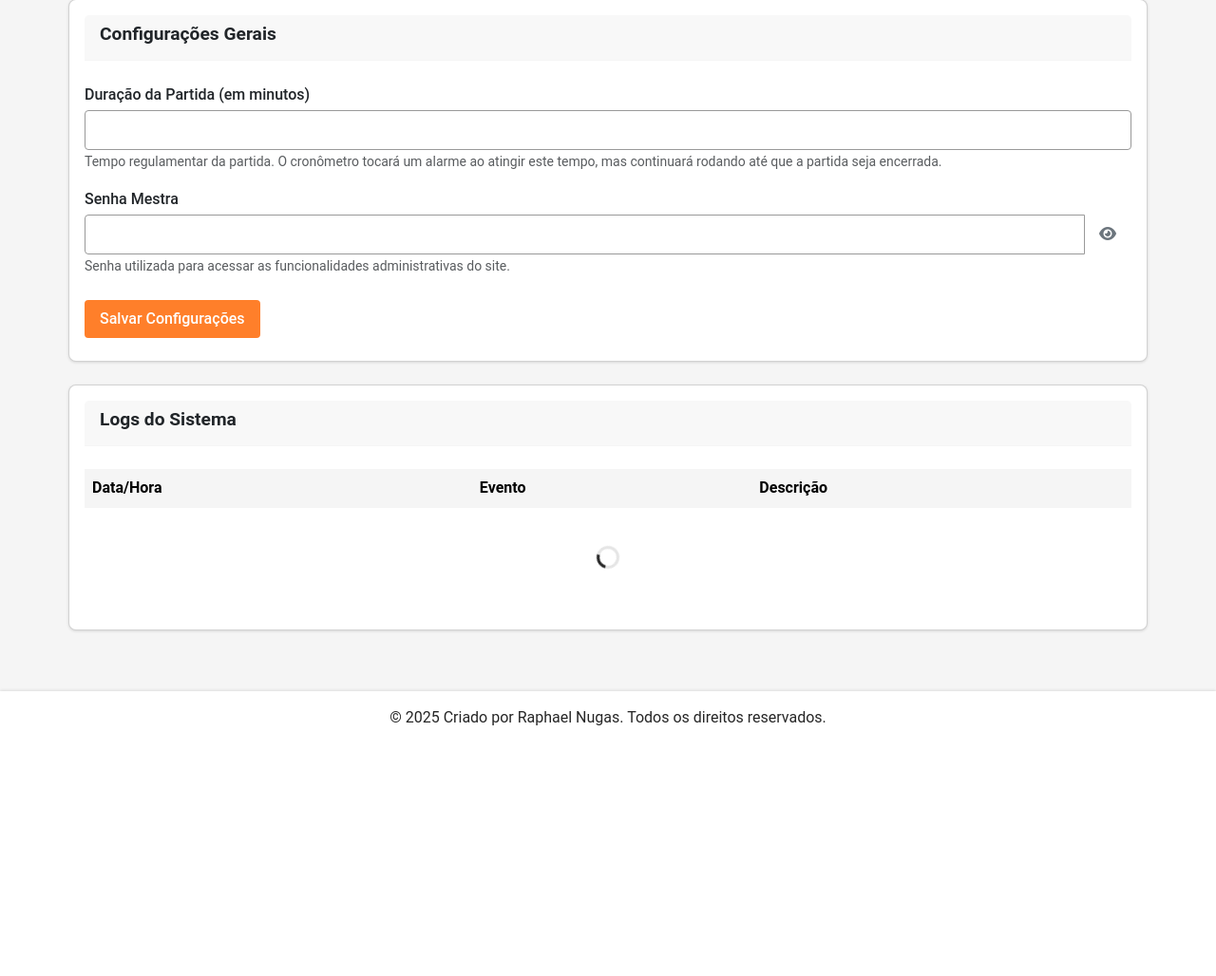
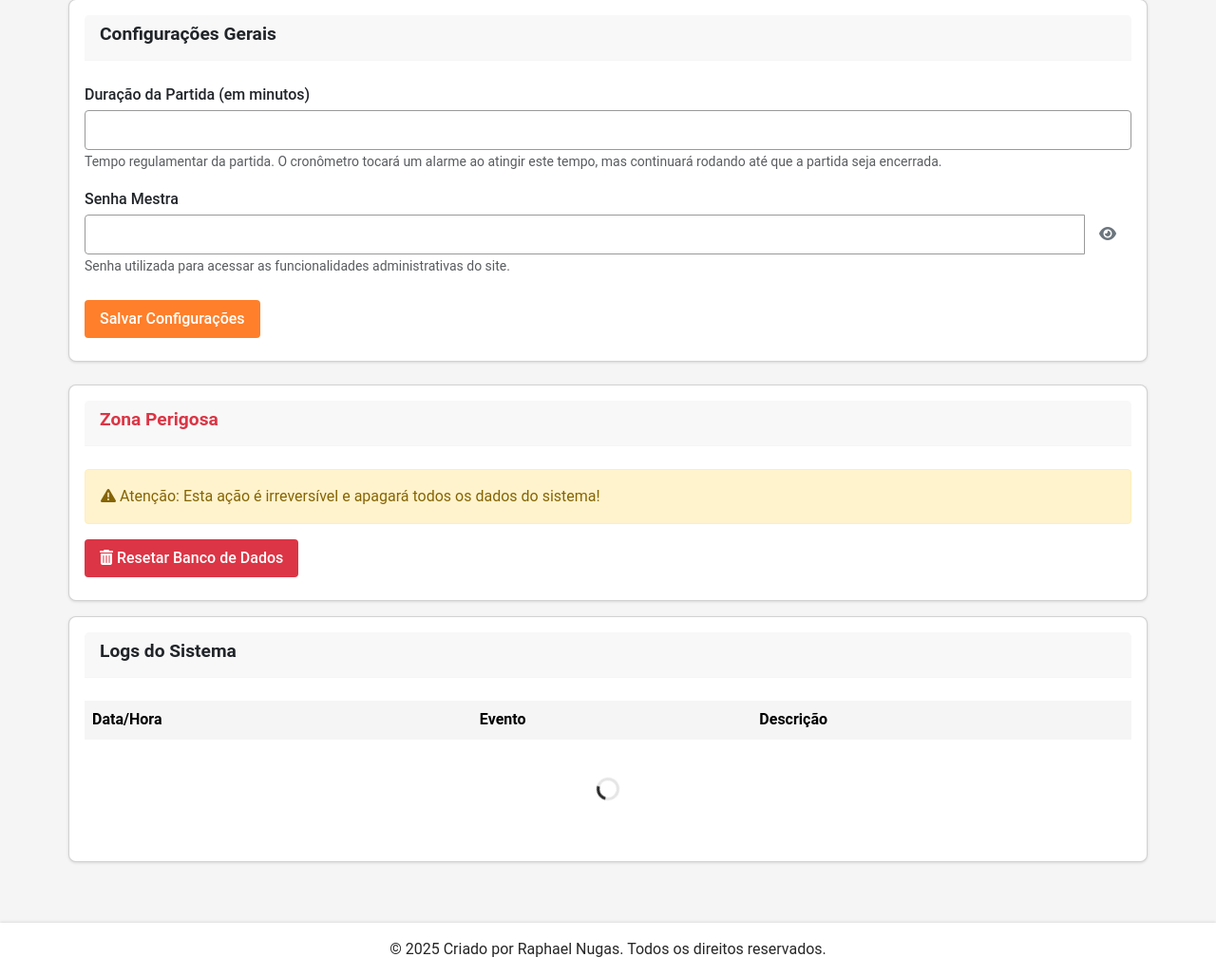
Before and after one commit to raphaelnugas/futsal, a Flask app: page /settings in a window 1280 px wide. Shown: the part 315-1343 px from the top of the page at 95% size. Before the commit the page ends 1079 px from the top, so only its background shows below. Run offline with Flask 3, Linux system fonts and the light colour scheme; the visitor is signed in with stand-in values (Sample User, id 1); lists and menus that the app fills with data are empty.

Commit message:
Assistant checkpoint: Add database reset functionality to settings page
Assistant generated file changes:
- templates/settings.html: Add reset database section
- routes.py: Add reset database endpoint
- static/js/settings.js: Add reset database functionality

---

User prompt:

Gostaria de um botão nas configurações que resetasse todas as sessões, gols, cadastros, para zerar todas as tabelas e logs.

Replit-Commit-Author: Assistant
Replit-Commit-Session-Id: 77c24a4f-369e-4f94-84e9-a11ceb9d6b2c

```diff
--- a/routes.py
+++ b/routes.py
@@ -1051,6 +1051,28 @@ def update_settings():
     if not settings:
         return jsonify({'success': False, 'message': 'Configurações não encontradas.'}), 404
 
+@app.route('/api/settings/reset', methods=['POST'])
+@login_required
+def reset_database():
+    """API para resetar todo o banco de dados."""
+    try:
+        # Deletar todos os registros de cada tabela
+        Goal.query.delete()
+        PlayerMatch.query.delete()
+        Match.query.delete()
+        Session.query.delete()
+        Player.query.delete()
+        EventLog.query.delete()
+        GlobalStats.query.delete()
+
+        # Commit as mudanças
+        db.session.commit()
+
+        return jsonify({'success': True, 'message': 'Banco de dados resetado com sucesso!'})
+    except Exception as e:
+        db.session.rollback()
+        return jsonify({'success': False, 'message': str(e)}), 500
+
     data = request.json
 
     if 'match_duration' in data:
--- a/static/js/settings.js
+++ b/static/js/settings.js
@@ -33,6 +33,35 @@ document.addEventListener('DOMContentLoaded', () => {
 
     // Configurar eventos
     setupEventListeners();
+
+    // Configurar botão de reset
+    const resetButton = document.getElementById('reset-database');
+    if (resetButton) {
+        resetButton.addEventListener('click', async () => {
+            if (confirm('Tem certeza que deseja resetar todo o banco de dados? Esta ação é irreversível!')) {
+                try {
+                    const response = await fetch('/api/settings/reset', {
+                        method: 'POST',
+                        headers: {
+                            'Content-Type': 'application/json'
+                        }
+                    });
+
+                    const data = await response.json();
+
+                    if (data.success) {
+                        alert('Banco de dados resetado com sucesso!');
+                        window.location.reload();
+                    } else {
+                        alert('Erro ao resetar banco de dados: ' + data.message);
+                    }
+                } catch (error) {
+                    console.error('Erro ao resetar banco de dados:', error);
+                    alert('Erro ao resetar banco de dados');
+                }
+            }
+        });
+    }
 });
 
 /**
--- a/templates/settings.html
+++ b/templates/settings.html
@@ -37,6 +37,22 @@
                     <button type="submit" class="btn btn-primary">Salvar Configurações</button>
                 </div>
             </form>
+        </div>
+    </div>
+
+    <div class="card mt-4">
+        <div class="card-header">
+            <h5 class="card-title text-danger">Zona Perigosa</h5>
+        </div>
+        <div class="card-body">
+            <div class="alert alert-warning">
+                <i class="fas fa-exclamation-triangle"></i>
+                Atenção: Esta ação é irreversível e apagará todos os dados do sistema!
+            </div>
+            <button id="reset-database" class="btn btn-danger">
+                <i class="fas fa-trash-alt"></i>
+                Resetar Banco de Dados
+            </button>
         </div>
     </div>
 
```
